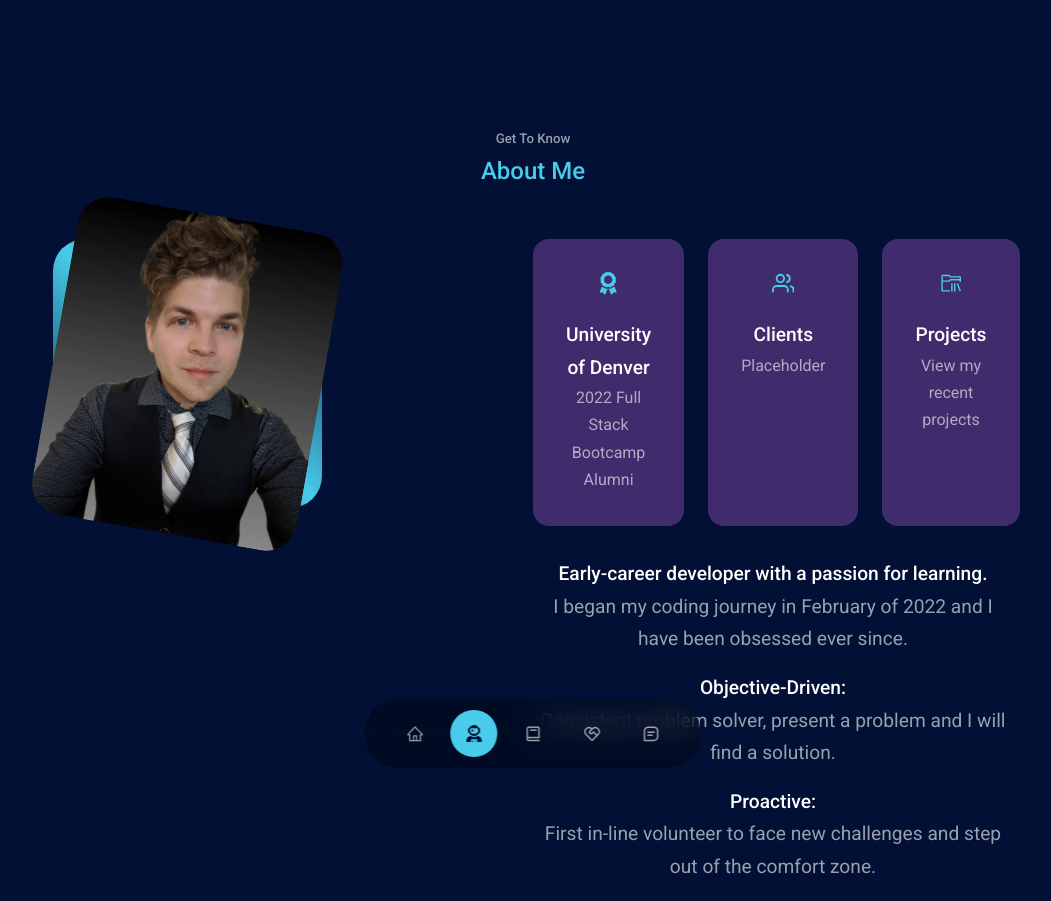
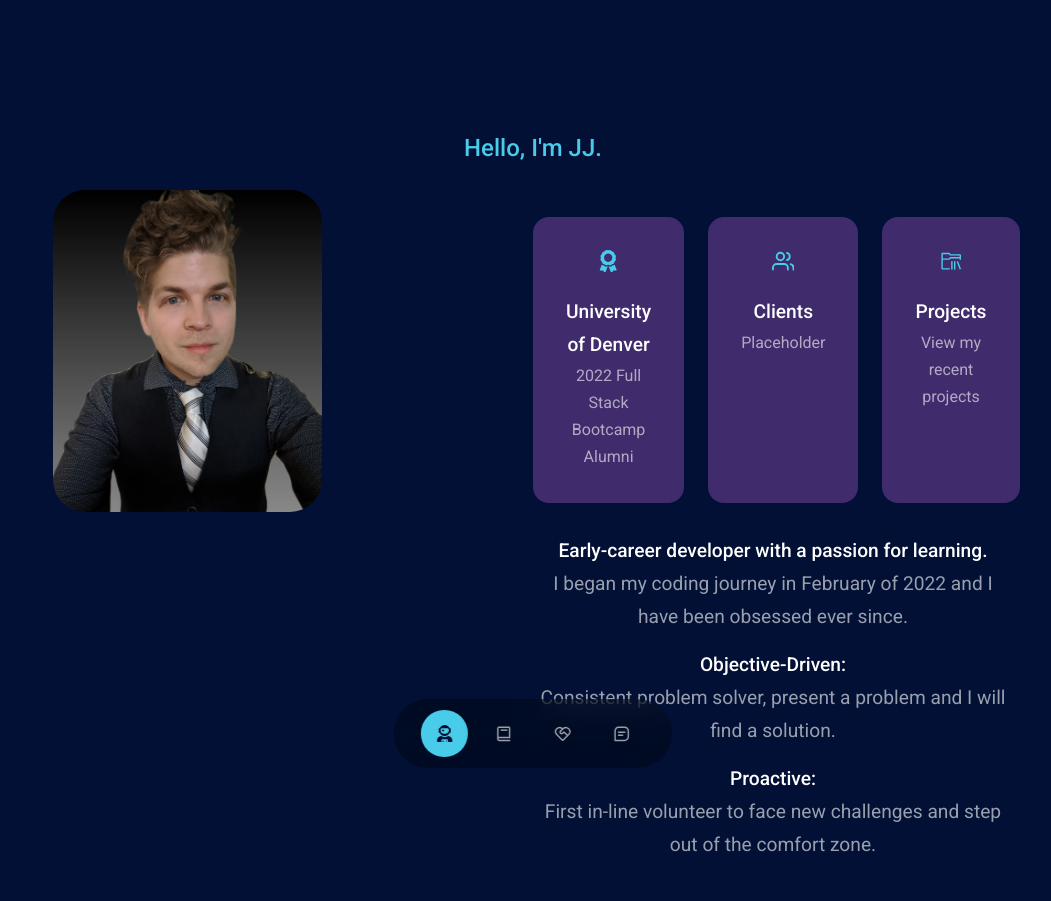
Before and after one commit to jgault87/react-blog, a React (Create React App) app: page / in a window 1280 px wide. Shown: the top 901 px of the page, without its empty margins (107-1158 px from the left). Built offline with nearby package versions, Linux system fonts and the light colour scheme.

Commit message:
consolidating

```diff
--- a/src/components/about/About.js
+++ b/src/components/about/About.js
@@ -5,12 +5,13 @@ import { FaAward } from 'react-icons/fa';
 import { FiUsers } from 'react-icons/fi';
 import { VscFolderLibrary } from 'react-icons/vsc';
 import SpringAnimation from '../Springin';
+import CTA from '../../components/header/CTA'
 
 const About = ({ handlePageChange }) => {
   return (
     <section id='about'>
-      <h5>Get To Know </h5>
-      <h2>About Me</h2>
+      {/* <h5>Get To Know </h5> */}
+      <h2>Hello, I'm JJ.</h2>
 
       <div className='container about__container'>
         <div className='about__me'>
@@ -56,13 +57,15 @@ const About = ({ handlePageChange }) => {
               <h4> Proactive: </h4> First in-line volunteer to face new challenges and step
               out of the comfort zone.
               </p>
-            <a
+              <CTA handlePageChange={handlePageChange} />
+            {/* <a
               href='#contact'
               onClick={() => handlePageChange('Contact')}
               className='btn btn-primary'
             >
               Let's Talk
-            </a>
+            </a> */}
+
           </div>
 
         </SpringAnimation>
--- a/src/components/about/about.css
+++ b/src/components/about/about.css
@@ -8,7 +8,7 @@
     width: 80%;
     aspect-ratio: 1/1;
     border-radius: 2rem;
-    background: linear-gradient(45deg, transparent, var(--color-primary), transparent);
+    /* background: linear-gradient(45deg, transparent, var(--color-primary), transparent); */
     display: grid;
     place-items: center;
 
@@ -22,8 +22,8 @@
 .about__me-image {
     border-radius: 2rem;
     overflow: hidden;
-    transform: rotate(10deg);
-    transition: var(--transition)
+    /* transform: rotate(10deg);
+    transition: var(--transition) */
 }
 
 .about__me-image:hover {
--- a/src/components/experience/experience.css
+++ b/src/components/experience/experience.css
@@ -13,8 +13,9 @@
     background-color: var(--color-bg-variant);
     padding: 2.4rem 5rem;
     border-radius: 2rem;
-    border: 1px solid transparent;
+    border: 1.5px solid;
     transition: var(--transition);
+    border-color: var(--color-primary);
 
 
 }
--- a/src/components/nav/Nav.js
+++ b/src/components/nav/Nav.js
@@ -14,9 +14,9 @@ const Nav = ({currentPage, handlePageChange}) => {
 
   return (
     <nav>
-      <a href='#home' onClick={() => handlePageChange('Home')} className={currentPage === 'Home' ? 'active' : ''}>
+      {/* <a href='#home' onClick={() => handlePageChange('Home')} className={currentPage === 'Home' ? 'active' : ''}>
         <AiOutlineHome />
-      </a>
+      </a> */}
       <a href='#about' onClick={() => handlePageChange('About')} className={currentPage === 'About' ? 'active' : ''}>
         <FaUserAstronaut />
       </a>
```
